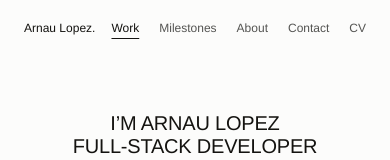
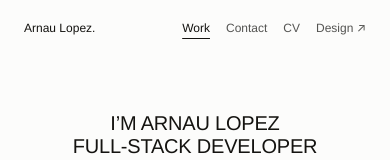
Before and after one commit to lopezsellesarnau-cmd/portfolio, a Next.js app: page / in a window 390 px wide. Shown: the top 160 px of the page. Built offline with nearby package versions, Linux system fonts and the light colour scheme.

Commit message:
Add Design link to /ux in the menu, fit menu on mobile

```diff
--- a/components/minimal.tsx
+++ b/components/minimal.tsx
@@ -12,6 +12,7 @@
  */
 
 import Image from 'next/image'
+import Link from 'next/link'
 import { useCallback, useEffect, useRef, useState } from 'react'
 import {
   CASES,
@@ -71,12 +72,12 @@ export function Menu() {
           <br />
           Design Engineer
         </p>
-        <nav className="col-span-2 flex justify-end gap-5 pr-2 md:col-span-4">
+        <nav className="col-span-2 flex justify-end gap-4 pr-2 sm:gap-5 md:col-span-4">
           {LINKS.map((l) => (
             <a
               key={l.id}
               href={`#${l.id}`}
-              className={`transition-colors hover:text-ink ${active === l.id ? 'text-ink underline decoration-1 underline-offset-[6px]' : 'text-fg-muted'}`}
+              className={`transition-colors hover:text-ink ${l.id === 'milestones' || l.id === 'about' ? 'hidden sm:inline' : ''} ${active === l.id ? 'text-ink underline decoration-1 underline-offset-[6px]' : 'text-fg-muted'}`}
             >
               {l.label}
             </a>
@@ -84,6 +85,10 @@ export function Menu() {
           <a href={CV} className="text-fg-muted transition-colors hover:text-ink">
             CV
           </a>
+          {/* The design portfolio lives on its own page, so this site stays full-stack. */}
+          <Link href="/ux" className="text-fg-muted transition-colors hover:text-ink">
+            Design ↗
+          </Link>
         </nav>
       </div>
     </header>
```
